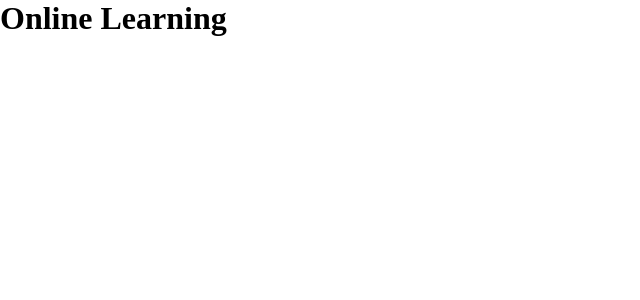
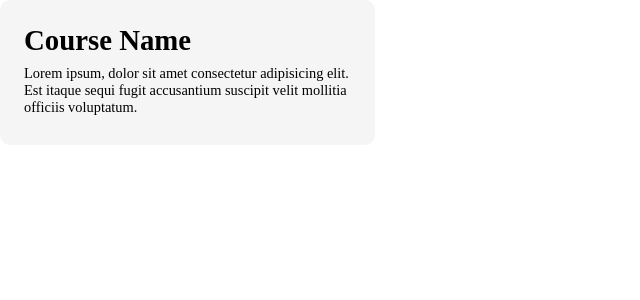
Before and after one commit to SamerEGhaly/Online-Learning-Site, a React (Vite) app: page / in a window 1280 px wide. Shown: the top 300 px of the page, without its empty margins (0-640 px from the left). Built offline with nearby package versions, Linux system fonts and the light colour scheme.

Commit message:
basic course card style

```diff
--- a/src/App.jsx
+++ b/src/App.jsx
@@ -1,8 +1,10 @@
+import Course from "./Components/Course"
+
 function App() {
 
   return (
     <main className="app">
-      <h1>Online Learning</h1>
+      <Course/>
     </main>
   )
 }
--- /dev/null
+++ b/src/CSS/course.css
@@ -0,0 +1,16 @@
+.course-card{
+    background-color: #f5f5f5;
+    border-radius: 10px;
+    width: 375px;
+    height: 145px;
+    padding: 1.5rem;
+}
+
+.course-name{
+    font-size: 1.8rem;
+    margin-bottom: 0.5rem;
+}
+
+.course-description{
+    font-size: 0.9rem;
+}
--- a/src/Components/Course.jsx
+++ b/src/Components/Course.jsx
@@ -1,3 +1,6 @@
+import ProgressBar from "./ProgressBar"
+import "../CSS/course.css"
+
 function Course(){
     return(
         <div className="course-card">
--- a/src/Components/ProgressBar.jsx
+++ b/src/Components/ProgressBar.jsx
@@ -8,3 +8,5 @@ function ProgressBar(){
         </div>
     )
 }
+
+export default ProgressBar
```
